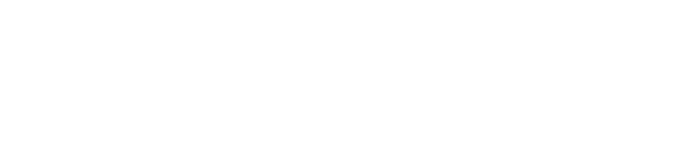
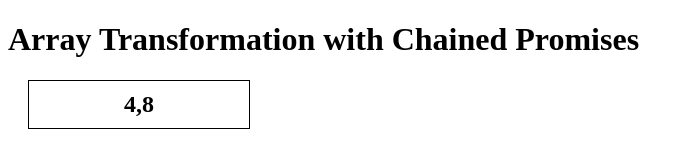
Before and after one commit to acciojob/manipulate-data-with-chained-promise-2-Nishar24, a website: page main.html in a window 1280 px wide. Shown: the whole page, without its empty margins (0-694 px from the left). Drawn offline with Linux system fonts and the light colour scheme.

Commit message:
created a submission

```diff
--- a/main.html
+++ b/main.html
@@ -1,13 +1,25 @@
 <!DOCTYPE html>
+<html lang="en">
+<head>
+  <meta charset="UTF-8">
+  <meta name="viewport" content="width=device-width, initial-scale=1.0">
+  <title>Chained Promises Example</title>
+  <style>
+    #output {
+      font-size: 1.5em;
+      font-weight: bold;
+      margin: 20px;
+      padding: 10px;
+      border: 1px solid #000;
+      width: 200px;
+      text-align: center;
+    }
+  </style>
+</head>
+<body>
+  <h1>Array Transformation with Chained Promises</h1>
+  <div id="output">Loading...</div>
 
-<html>
-  <head>
-    <link rel="stylesheet" href="styles.css" />
-  </head>
-
-  <body>
-    <!-- do not change this code -->
-    <div id="output"></div>
-    <script type="text/javascript" src="./script.js"></script>
-  </body>
+  <script src="script.js"></script>
+</body>
 </html>
--- a/script.js
+++ b/script.js
@@ -1 +1,34 @@
 //your JS code here. If required.
+// Function to simulate a delay using Promises
+function delay(ms) {
+  return new Promise((resolve) => setTimeout(resolve, ms));
+}
+
+// Function to manipulate the array using chained promises
+function manipulateArray() {
+  const outputDiv = document.getElementById("output");
+
+  // Initial array
+  const initialArray = [1, 2, 3, 4];
+
+  // Step 1: Resolve the initial array after 3 seconds
+  delay(3000)
+    .then(() => {
+      // Step 2: Filter out odd numbers
+      const evenNumbers = initialArray.filter((num) => num % 2 === 0);
+      outputDiv.textContent = evenNumbers.join(","); // Update the output div
+      return delay(1000); // Wait for 1 second
+    })
+    .then(() => {
+      // Step 3: Multiply even numbers by 2
+      const evenNumbers = initialArray.filter((num) => num % 2 === 0);
+      const multipliedNumbers = evenNumbers.map((num) => num * 2);
+      outputDiv.textContent = multipliedNumbers.join(","); // Update the output div
+    })
+    .catch((error) => {
+      console.error("Error:", error);
+    });
+}
+
+// Call the function to start the process
+manipulateArray();
```
